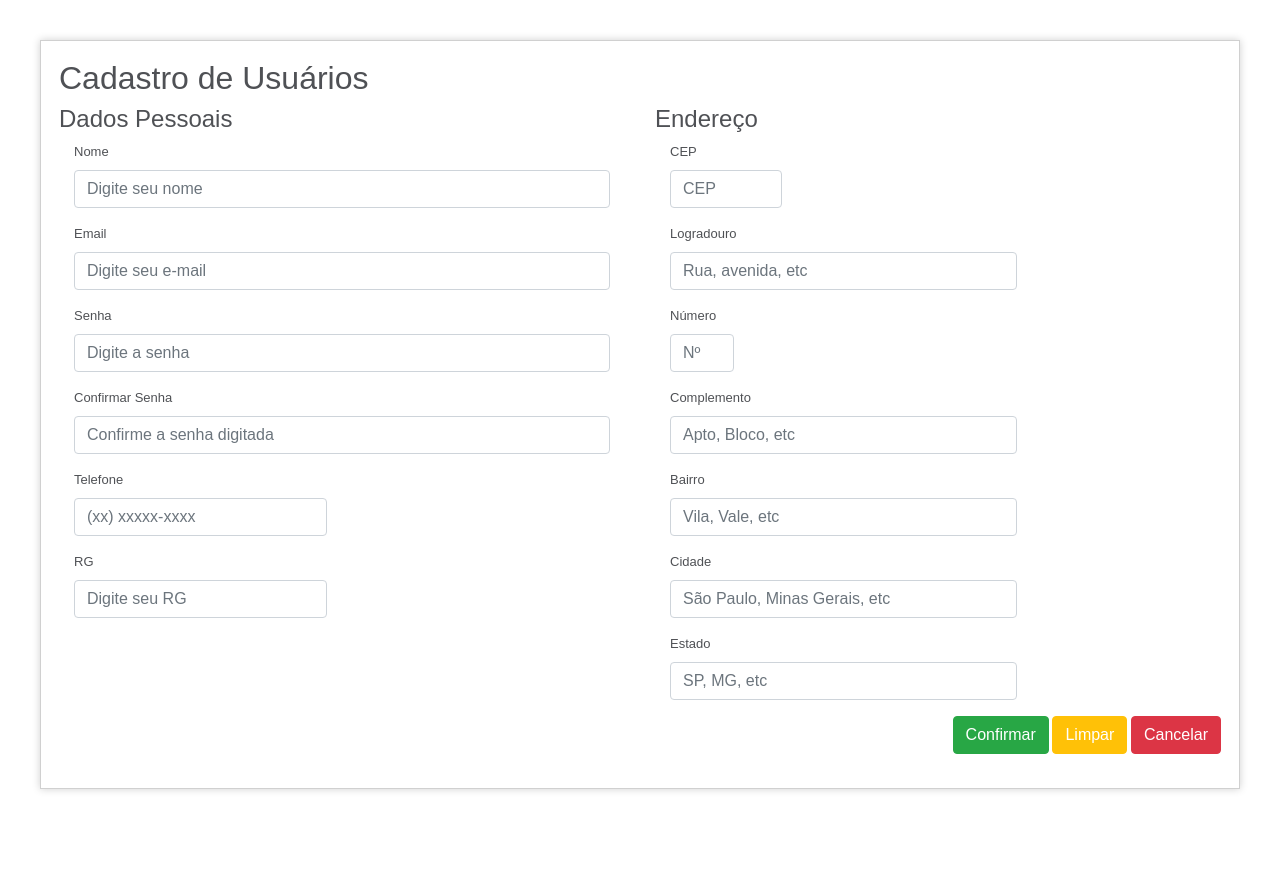
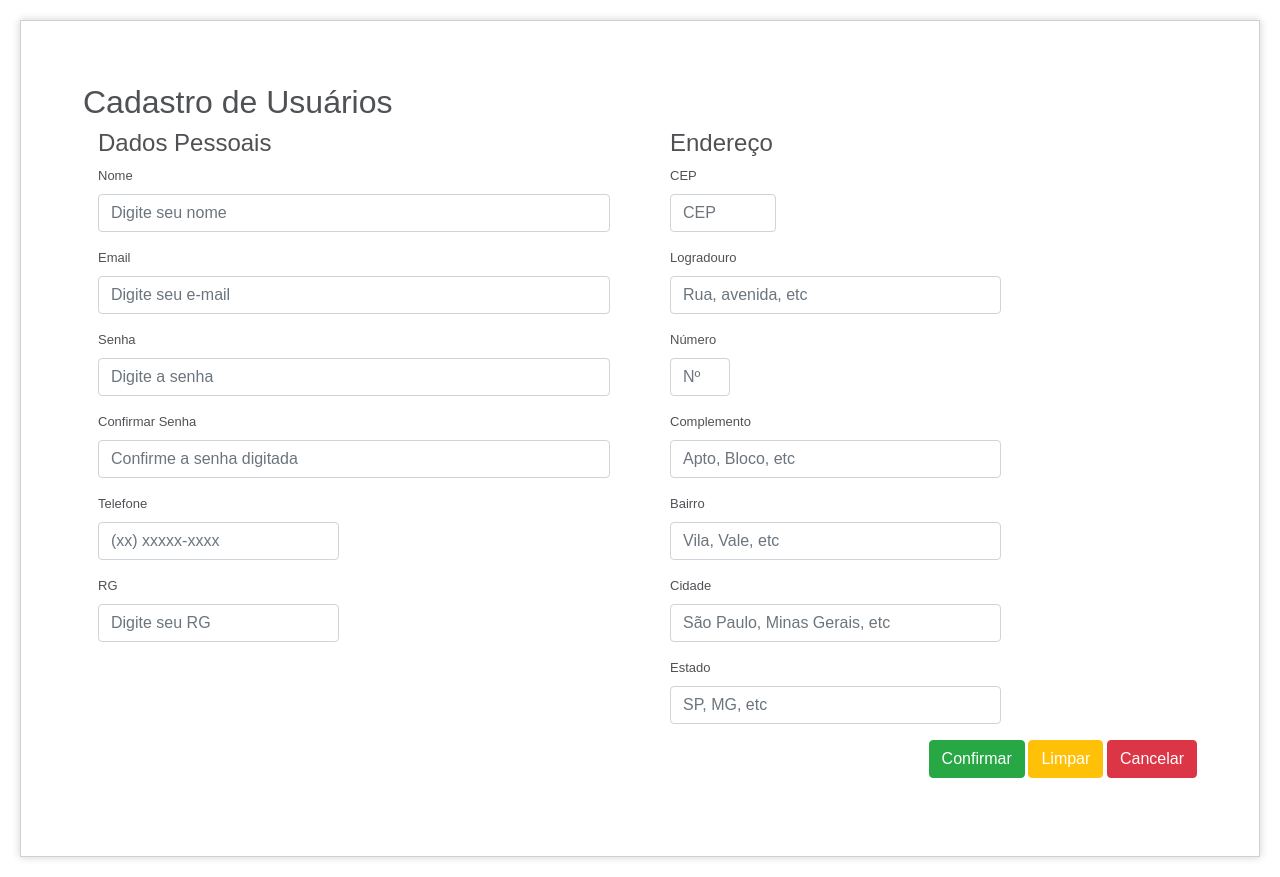
Before and after one commit to giiozero/rpm-test, a CodeIgniter app: page /database/ in a window 1280 px wide. Before the commit the page ends 829 px from the top, so only its background shows below. Run offline with CodeIgniter, Linux system fonts and the light colour scheme; some libraries are stand-ins or nearby versions.

Commit message:
Add files via upload

```diff
--- a/css/mycustom.css
+++ b/css/mycustom.css
@@ -3,7 +3,7 @@
 
 	body {
 		background-color: #fff;
-		margin: 40px;
+		margin: 20px;
 		font: 13px/20px normal Helvetica, Arial, sans-serif;
 		color: #4F5155;
 	}
@@ -13,11 +13,14 @@
 	}
 
 	#container {
-		padding:1.5%;
+		padding:5%;
 		border: 1px solid #D0D0D0;
 		box-shadow: 0 0 8px #D0D0D0;
-
 	}
 	#btnLimpar {
 		color:white;
 	}
+
+	h4 {
+	    padding-left: 15px;
+	}
```
